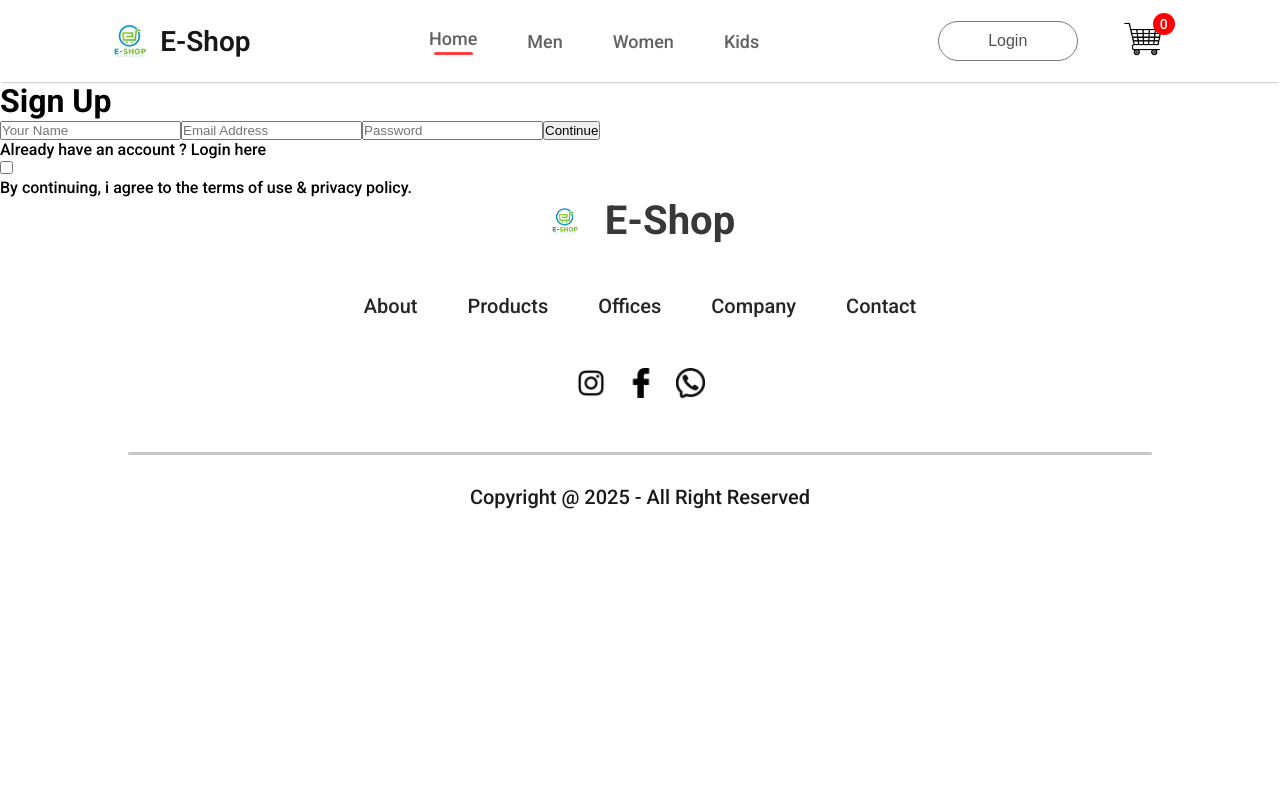
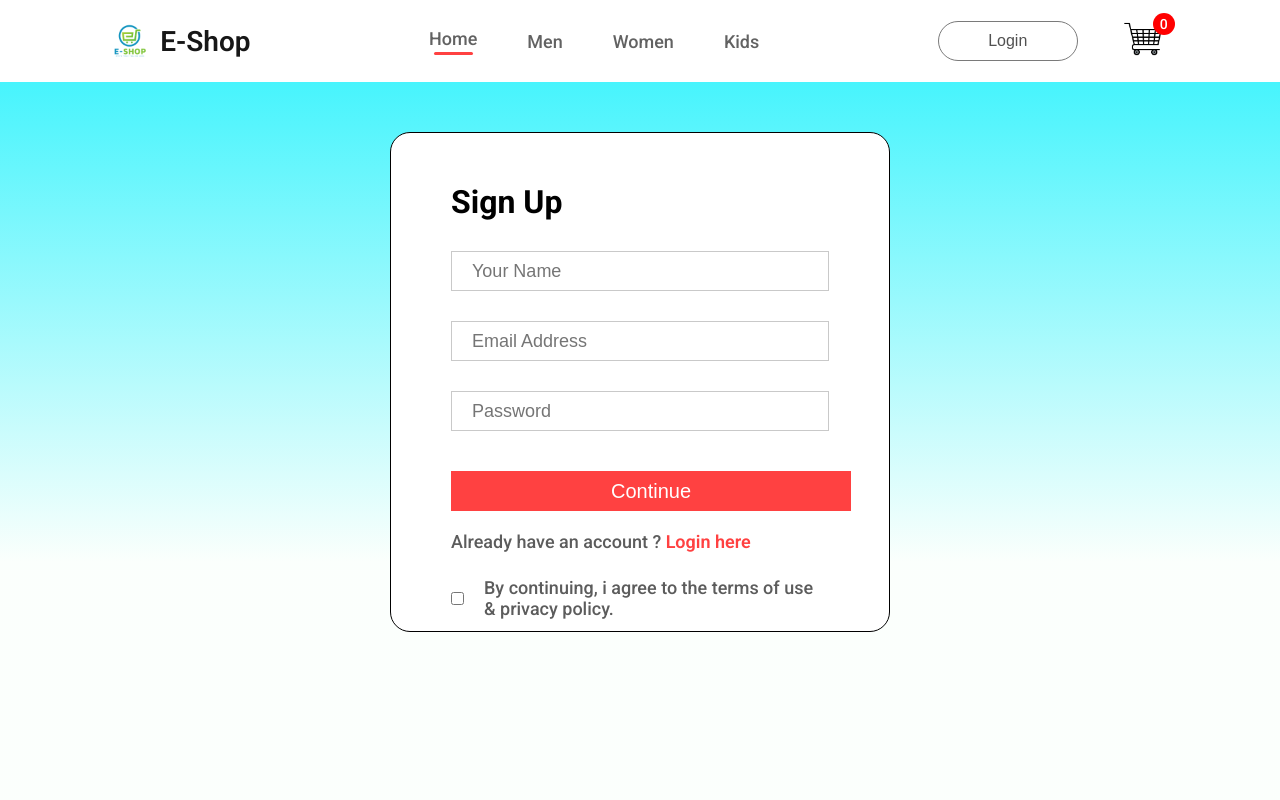
Before and after one commit to atef5922/E-commerce-reactjs, a React (Vite) app in the folder frontend/: page /login in a window 1280 px wide. Shown: the top 800 px of the page. Built offline with nearby package versions, Linux system fonts and the light colour scheme.

Commit message:
LoginSignup Page Css is Done

```diff
--- a/frontend/src/CSS/LoginSignup.css
+++ b/frontend/src/CSS/LoginSignup.css
@@ -0,0 +1,69 @@
+.loginsignup{
+    width: 100%;
+    height: 100vh;
+    background:linear-gradient(180deg,#47f4fd,#e1ffea22 60%);
+    padding-top: 50px;
+
+}
+.loginsignup-container{
+    width: 500px;
+    height: 500px;
+    background: white;
+   margin: auto;
+   padding: 40px 60px;
+   border: 1px solid black;
+   border-radius: 20px;
+   padding-bottom: 100px;
+}
+.loginsignup-container h1{
+    margin: 10px 0px;
+}
+.loginsignup-fields{
+    display: flex;
+    flex-direction: column;
+    gap: 30px;
+    margin-top: 30px;
+}
+.loginsignup-fields input{
+    height: 40px;
+    width: 100%;
+    padding-left: 20px;
+    border: 1px solid #c9c9c9;
+    outline: none;
+    color: #5c5c5c;
+    font-size: 18px;
+    font-weight: 500;
+    cursor: pointer;
+}
+
+.loginsignup-login{
+    margin-top: 20px;
+    color: #5c5c5c;
+    font-size: 18px;
+    font-weight: 500;
+}
+
+.loginsignup-login span{
+    color: #ff4141;
+    font-weight: 600;
+}
+.loginsignup-agree{
+    display: flex;
+    align-items: center;
+    margin-top: 25px;
+    gap: 20px;
+    color: #5c5c5c;
+    font-size: 18px;
+    font-weight: 500;
+}
+.loginsignup-container button{
+width: 400px;
+height: 40px;
+color: white;
+background-color: #ff4141;
+margin-top: 10px;
+border: none;
+font-size: 20px;
+font-weight: 500;
+cursor: pointer;
+}
```
